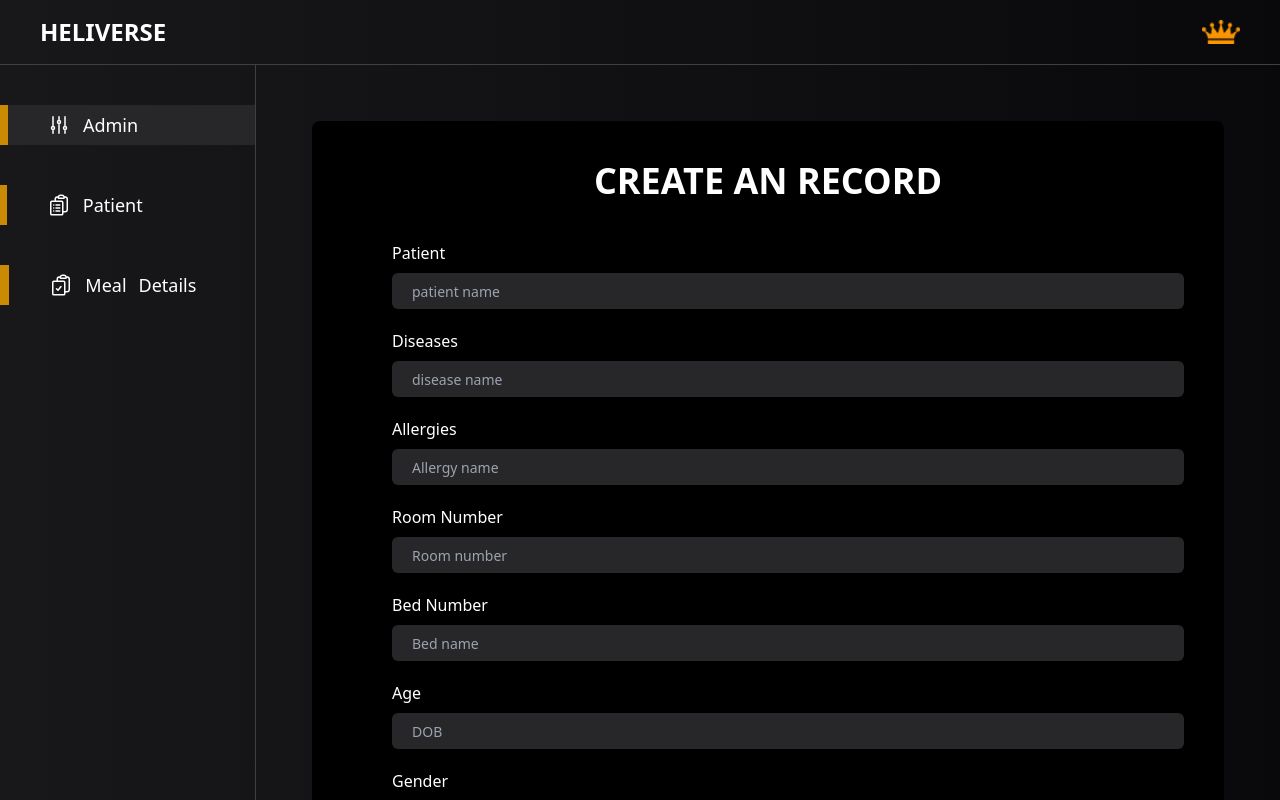
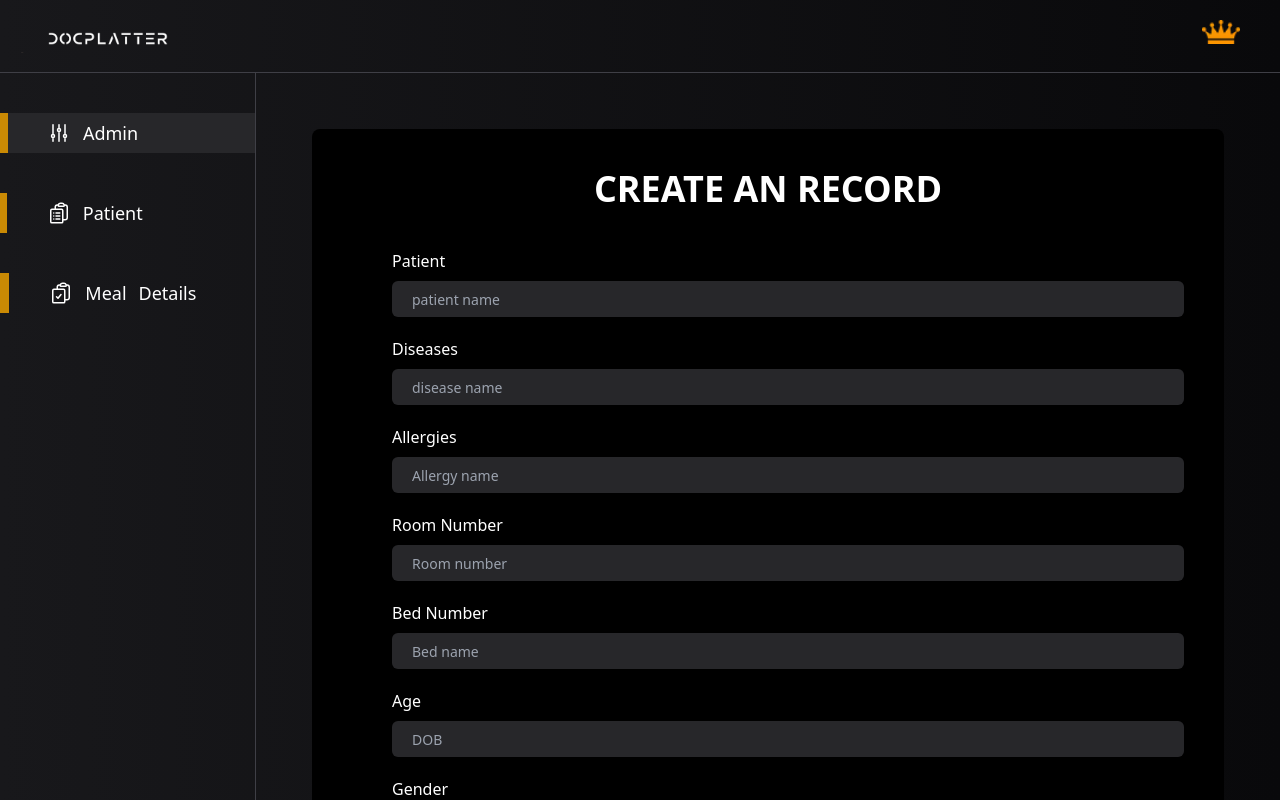
Before and after one commit to JatinMehta007/DocPlatter, a React (Vite) app in the folder frontend/: page /admin in a window 1280 px wide. Shown: the top 800 px of the page. Built offline with nearby package versions, Linux system fonts and the light colour scheme.

Commit message:
add font

```diff
--- a/frontend/src/components/Admin.jsx
+++ b/frontend/src/components/Admin.jsx
@@ -4,7 +4,7 @@ import { Record } from "../sub-components/Record";
 import { useState } from "react";
 import { useNavigate } from "react-router";
 import { Dropdown } from "../sub-components/Dropdown";
-
+import  logo from "../image/font.png";
 
 export const Admin = () => {
   const [activePanel, setActivePanel] = useState("admin");
@@ -17,10 +17,10 @@ export const Admin = () => {
       <div className="flex justify-between">
 
         <p
-          className="text-white p-4 font-semibold pl-10  text-2xl cursor-pointer"
+          className=" p-4  pl-1  cursor-pointer"
           onClick={Home}
         >
-          HELIVERSE
+          <img src={logo} alt="" className="h-10" />
         </p>
         <Dropdown/>
       </div>
```
